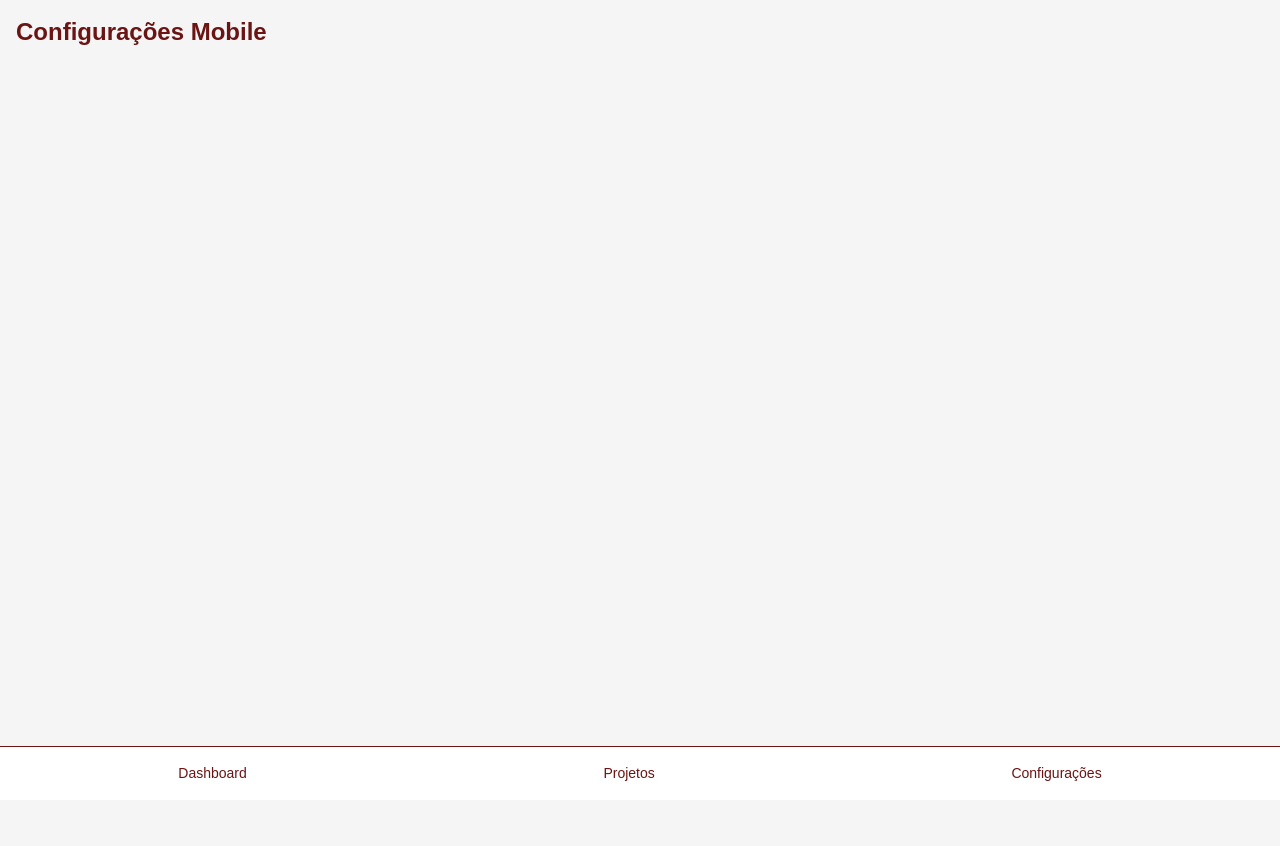
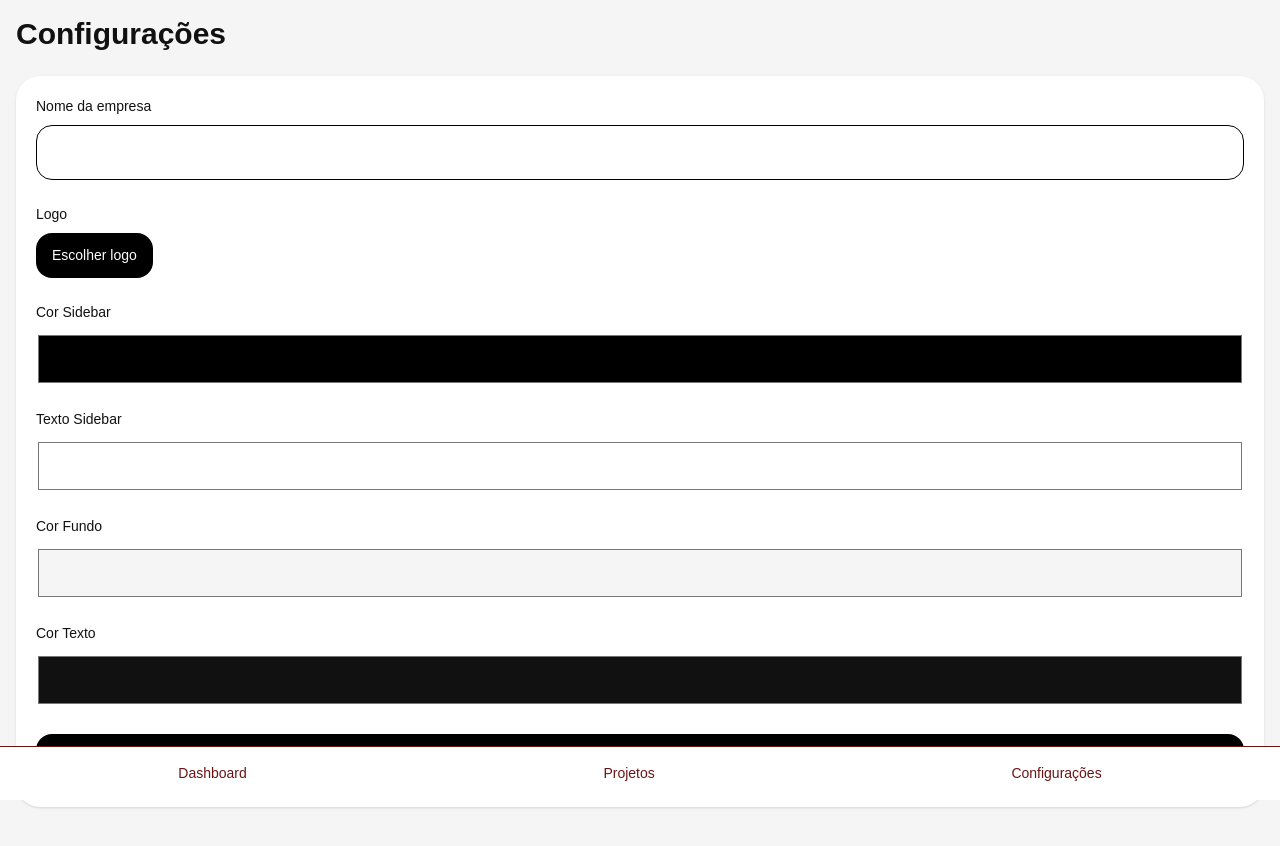
Before and after one commit to avaleadoficial/pipelead2, a Next.js app: page /mobile/configuracoes in a window 1280 px wide. Shown: the top 846 px of the page. Before the commit the page ends 800 px from the top, so only its background shows below. Built offline with nearby package versions, Linux system fonts and the light colour scheme.

Commit message:
Update page.tsx

```diff
--- a/app/mobile/configuracoes/page.tsx
+++ b/app/mobile/configuracoes/page.tsx
@@ -1,9 +1,366 @@
-export default function MobileConfiguracoes() {
+"use client";
+
+import { useEffect, useState } from "react";
+
+export default function MobileConfiguracoesPage() {
+
+  const [companyName, setCompanyName] =
+    useState("");
+
+  const [logo, setLogo] =
+    useState("");
+
+  const [sidebarColor, setSidebarColor] =
+    useState("#000000");
+
+  const [sidebarTextColor, setSidebarTextColor] =
+    useState("#ffffff");
+
+  const [backgroundColor, setBackgroundColor] =
+    useState("#f5f5f5");
+
+  const [textColor, setTextColor] =
+    useState("#111111");
+
+  useEffect(() => {
+
+    const savedSidebar =
+      localStorage.getItem(
+        "sidebar-color"
+      );
+
+    const savedSidebarText =
+      localStorage.getItem(
+        "sidebar-text-color"
+      );
+
+    const savedBg =
+      localStorage.getItem(
+        "background-color"
+      );
+
+    const savedText =
+      localStorage.getItem(
+        "text-color"
+      );
+
+    const savedName =
+      localStorage.getItem(
+        "company-name"
+      );
+
+    const savedLogo =
+      localStorage.getItem(
+        "company-logo"
+      );
+
+    if (savedSidebar)
+      setSidebarColor(savedSidebar);
+
+    if (savedSidebarText)
+      setSidebarTextColor(savedSidebarText);
+
+    if (savedBg)
+      setBackgroundColor(savedBg);
+
+    if (savedText)
+      setTextColor(savedText);
+
+    if (savedName)
+      setCompanyName(savedName);
+
+    if (savedLogo)
+      setLogo(savedLogo);
+
+  }, []);
+
+  function handleSave() {
+
+    localStorage.setItem(
+      "sidebar-color",
+      sidebarColor
+    );
+
+    localStorage.setItem(
+      "sidebar-text-color",
+      sidebarTextColor
+    );
+
+    localStorage.setItem(
+      "background-color",
+      backgroundColor
+    );
+
+    localStorage.setItem(
+      "text-color",
+      textColor
+    );
+
+    localStorage.setItem(
+      "company-name",
+      companyName
+    );
+
+    localStorage.setItem(
+      "company-logo",
+      logo
+    );
+
+    document.documentElement.style.setProperty(
+      "--sidebar-color",
+      sidebarColor
+    );
+
+    document.documentElement.style.setProperty(
+      "--sidebar-text-color",
+      sidebarTextColor
+    );
+
+    document.documentElement.style.setProperty(
+      "--background-color",
+      backgroundColor
+    );
+
+    document.documentElement.style.setProperty(
+      "--text-color",
+      textColor
+    );
+
+    alert("Configurações salvas!");
+  }
+
+  function handleLogoUpload(
+    e: any
+  ) {
+
+    const file =
+      e.target.files[0];
+
+    if (!file) return;
+
+    const reader =
+      new FileReader();
+
+    reader.onloadend = () => {
+
+      setLogo(
+        reader.result as string
+      );
+
+    };
+
+    reader.readAsDataURL(file);
+  }
+
   return (
-    <div className="p-4">
-      <h1 className="text-2xl font-bold">
-        Configurações Mobile
+
+    <main
+      className="
+        min-h-screen
+        p-4
+        pb-24
+      "
+      style={{
+        backgroundColor,
+        color: textColor,
+      }}
+    >
+
+      <h1 className="text-3xl font-bold mb-6">
+        Configurações
       </h1>
-    </div>
+
+      <div
+        className="
+          bg-white
+          rounded-3xl
+          p-5
+          shadow
+          space-y-6
+        "
+      >
+
+        <div>
+
+          <label className="block mb-2">
+            Nome da empresa
+          </label>
+
+          <input
+            value={companyName}
+            onChange={(e) =>
+              setCompanyName(
+                e.target.value
+              )
+            }
+            className="
+              w-full
+              border
+              rounded-2xl
+              p-4
+              text-black
+            "
+          />
+
+        </div>
+
+        <div>
+
+          <label className="block mb-2">
+            Logo
+          </label>
+
+          <label
+            className="
+              bg-black
+              text-white
+              px-4
+              py-3
+              rounded-2xl
+              inline-block
+            "
+          >
+
+            Escolher logo
+
+            <input
+              type="file"
+              accept="image/*"
+              onChange={handleLogoUpload}
+              className="hidden"
+            />
+
+          </label>
+
+          {logo && (
+
+            <img
+              src={logo}
+              className="
+                w-24
+                h-24
+                rounded-2xl
+                mt-4
+                object-cover
+              "
+            />
+
+          )}
+
+        </div>
+
+        <div className="space-y-5">
+
+          <div>
+
+            <label>
+              Cor Sidebar
+            </label>
+
+            <input
+              type="color"
+              value={sidebarColor}
+              onChange={(e) =>
+                setSidebarColor(
+                  e.target.value
+                )
+              }
+              className="
+                w-full
+                h-14
+                mt-2
+              "
+            />
+
+          </div>
+
+          <div>
+
+            <label>
+              Texto Sidebar
+            </label>
+
+            <input
+              type="color"
+              value={sidebarTextColor}
+              onChange={(e) =>
+                setSidebarTextColor(
+                  e.target.value
+                )
+              }
+              className="
+                w-full
+                h-14
+                mt-2
+              "
+            />
+
+          </div>
+
+          <div>
+
+            <label>
+              Cor Fundo
+            </label>
+
+            <input
+              type="color"
+              value={backgroundColor}
+              onChange={(e) =>
+                setBackgroundColor(
+                  e.target.value
+                )
+              }
+              className="
+                w-full
+                h-14
+                mt-2
+              "
+            />
+
+          </div>
+
+          <div>
+
+            <label>
+              Cor Texto
+            </label>
+
+            <input
+              type="color"
+              value={textColor}
+              onChange={(e) =>
+                setTextColor(
+                  e.target.value
+                )
+              }
+              className="
+                w-full
+                h-14
+                mt-2
+              "
+            />
+
+          </div>
+
+        </div>
+
+        <button
+          onClick={handleSave}
+          className="
+            w-full
+            bg-black
+            text-white
+            py-4
+            rounded-2xl
+          "
+        >
+          Salvar configurações
+        </button>
+
+      </div>
+
+    </main>
+
   );
 }
```
